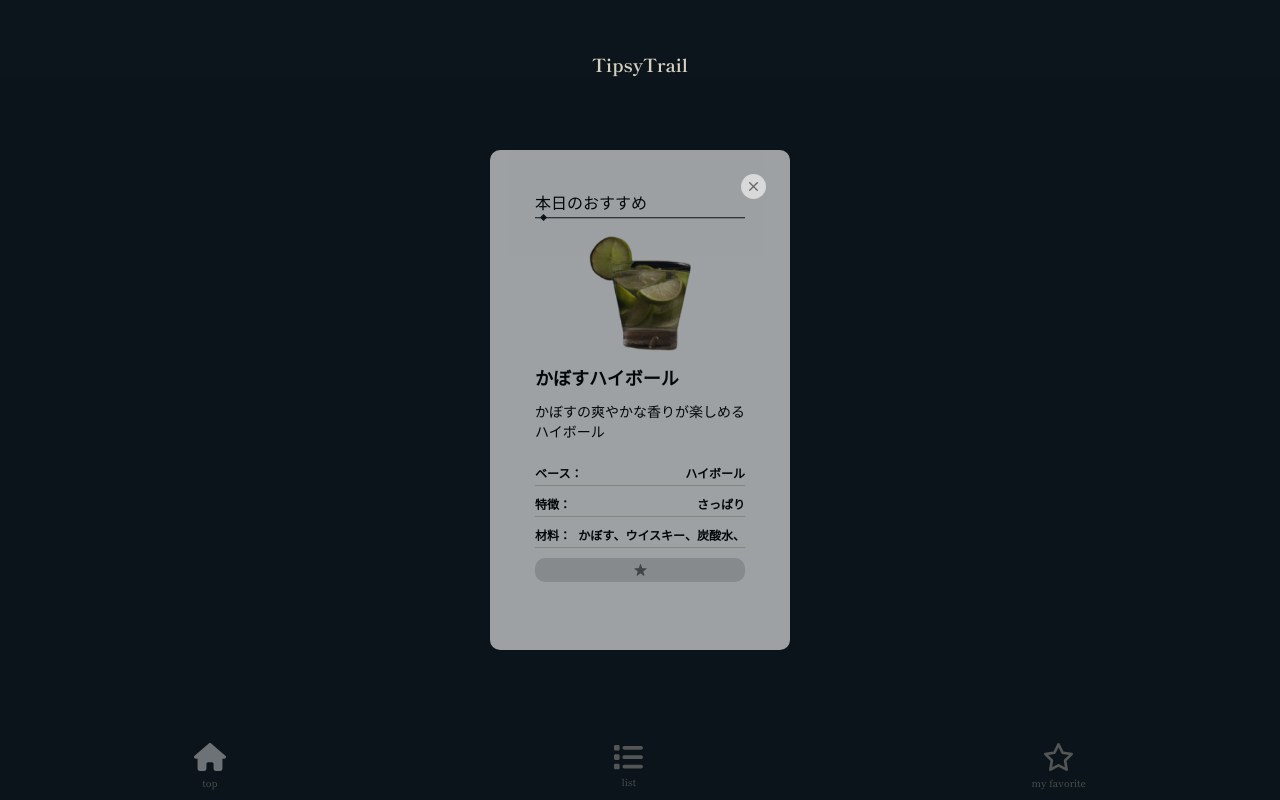
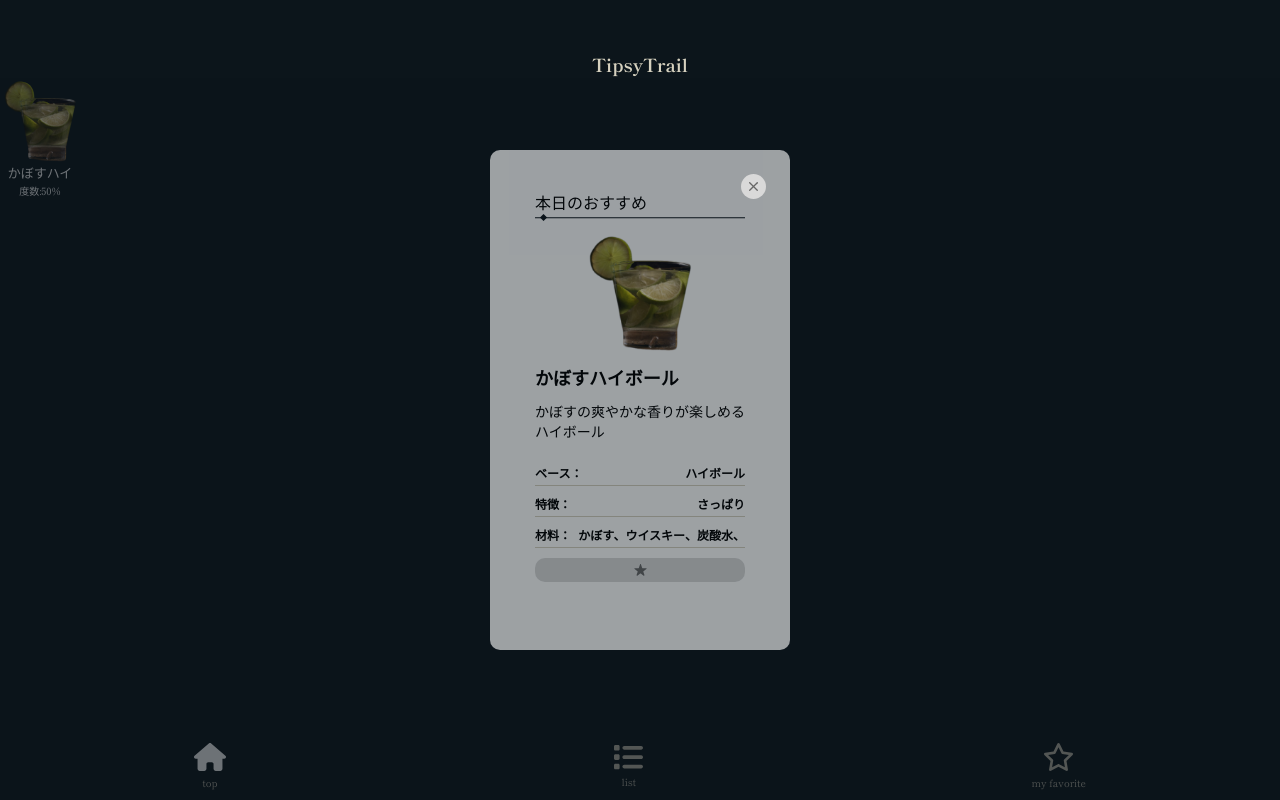
Before and after one commit to hirochan9854/tipsy-trail, a Next.js app: page / in a window 1280 px wide. Built offline with nearby package versions, Linux system fonts and the light colour scheme; a web font is replaced by a local one.

Commit message:
コンポーネント作成

```diff
--- a/src/app/page.tsx
+++ b/src/app/page.tsx
@@ -1,9 +1,11 @@
+import { AlcoholListItem } from '@/components/AlcoholListItem';
 import { RecommendedModal } from '@/components/RecommendedModal';
 
 export default function Home() {
   return (
     <div>
       <RecommendedModal />
+      <AlcoholListItem />
     </div>
   );
 }
--- /dev/null
+++ b/src/components/AlcoholListItem.tsx
@@ -0,0 +1,12 @@
+import Image from 'next/image';
+import Link from 'next/link';
+
+export const AlcoholListItem: React.FC = () => {
+  return (
+    <Link href={'/alcohol/1'} className="text-white flex flex-col items-center w-20">
+      <Image src={'/img-sample-sake.png'} width={76} height={85} alt="" />
+      <h3 className="text-[13px] font-normal">かぼすハイ</h3>
+      <p className="text-[10px] ">度数:50%</p>
+    </Link>
+  );
+};
```
